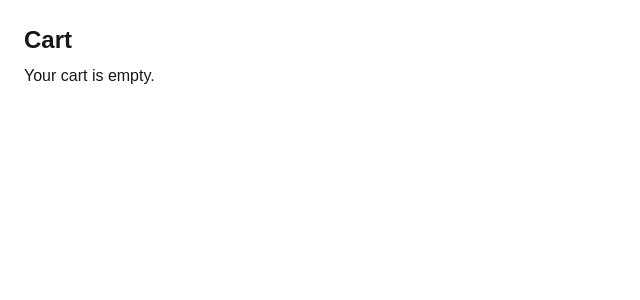
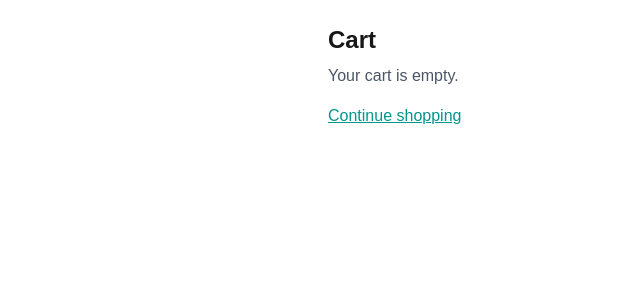
Before and after one commit to MatheeshaB2004/Ayubowan-Connect, a Next.js app in the folder frontend/: page /payments/cart in a window 1280 px wide. Shown: the top 300 px of the page, without its empty margins (0-640 px from the left). Built offline with nearby package versions, Linux system fonts and the light colour scheme.

Commit message:
feat(cart): display marketplace selections in cart

```diff
--- a/frontend/app/payments/cart/page.tsx
+++ b/frontend/app/payments/cart/page.tsx
@@ -8,9 +8,16 @@ export default function CartPage() {
 
   if (items.length === 0) {
     return (
-      <div className="p-6">
+      <div className="p-6 max-w-2xl mx-auto">
         <h1 className="text-2xl font-semibold mb-2">Cart</h1>
-        <p>Your cart is empty.</p>
+        <p className="text-gray-600">Your cart is empty.</p>
+
+        <Link
+          href="/marketplace"
+          className="inline-block mt-4 text-teal-600 underline"
+        >
+          Continue shopping
+        </Link>
       </div>
     );
   }
@@ -25,14 +32,22 @@ export default function CartPage() {
           className="border rounded p-4 mb-3 flex justify-between items-center"
         >
           <div>
-            <p className="font-medium">{item.title}</p>
-            <p className="text-sm text-gray-500">{item.vendorName}</p>
-            <p className="mt-1">Rs. {item.price}</p>
+            <p className="font-medium">
+              {item.listing.title}
+            </p>
+
+            <p className="text-sm text-gray-500">
+              {item.listing.vendor?.businessName ?? 'Unknown vendor'}
+            </p>
+
+            <p className="mt-1">
+              Rs. {item.listing.priceMin.toLocaleString()} × {item.quantity}
+            </p>
           </div>
 
           <button
             onClick={() => removeFromCart(item.id)}
-            className="text-red-600 text-sm"
+            className="text-red-600 text-sm hover:underline"
           >
             Remove
           </button>
@@ -40,10 +55,12 @@ export default function CartPage() {
       ))}
 
       <div className="mt-6 flex justify-between items-center">
-        <p className="text-lg font-semibold">Total: Rs. {totalAmount}</p>
+        <p className="text-lg font-semibold">
+          Total: Rs. {totalAmount.toLocaleString()}
+        </p>
 
         <Link href="/payments/checkout">
-          <button className="bg-green-600 text-white px-6 py-2 rounded">
+          <button className="bg-green-600 hover:bg-green-700 text-white px-6 py-2 rounded">
             Proceed to Checkout
           </button>
         </Link>
```
